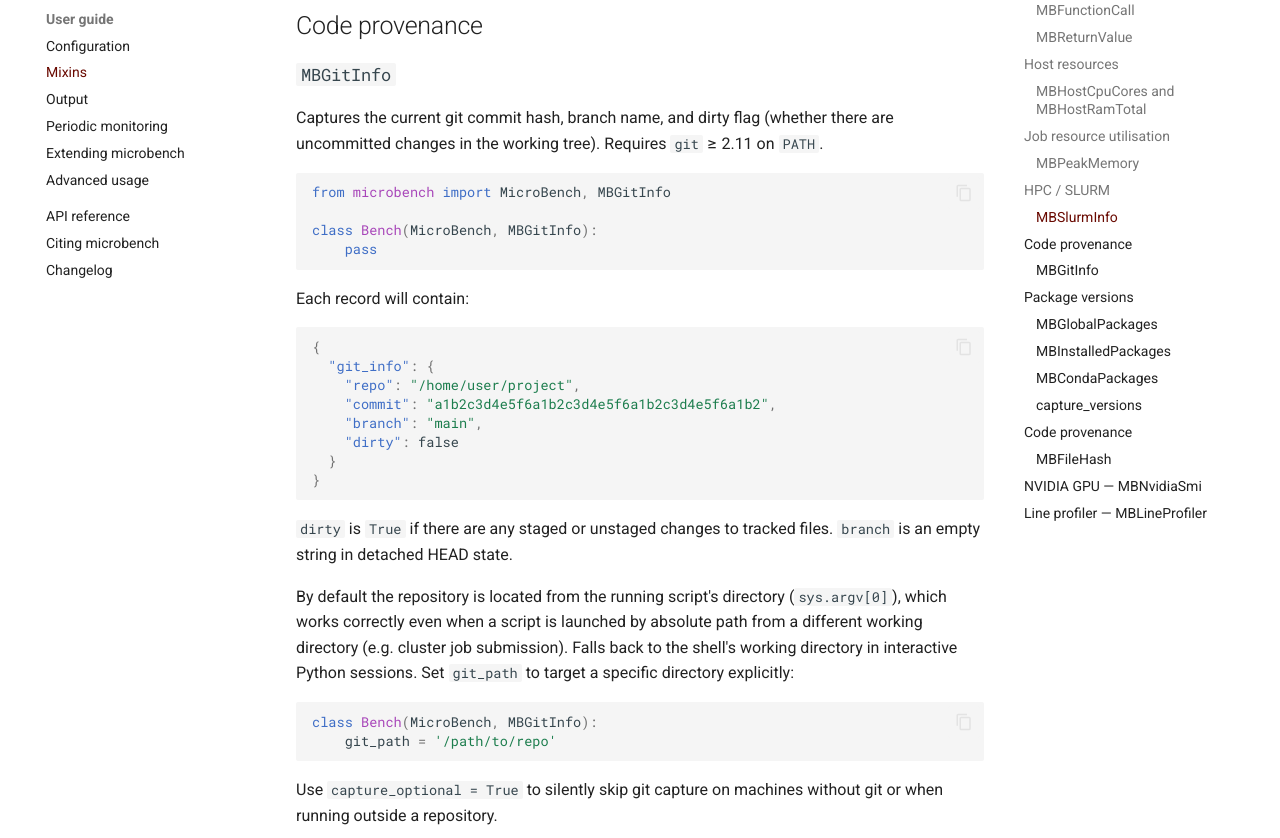
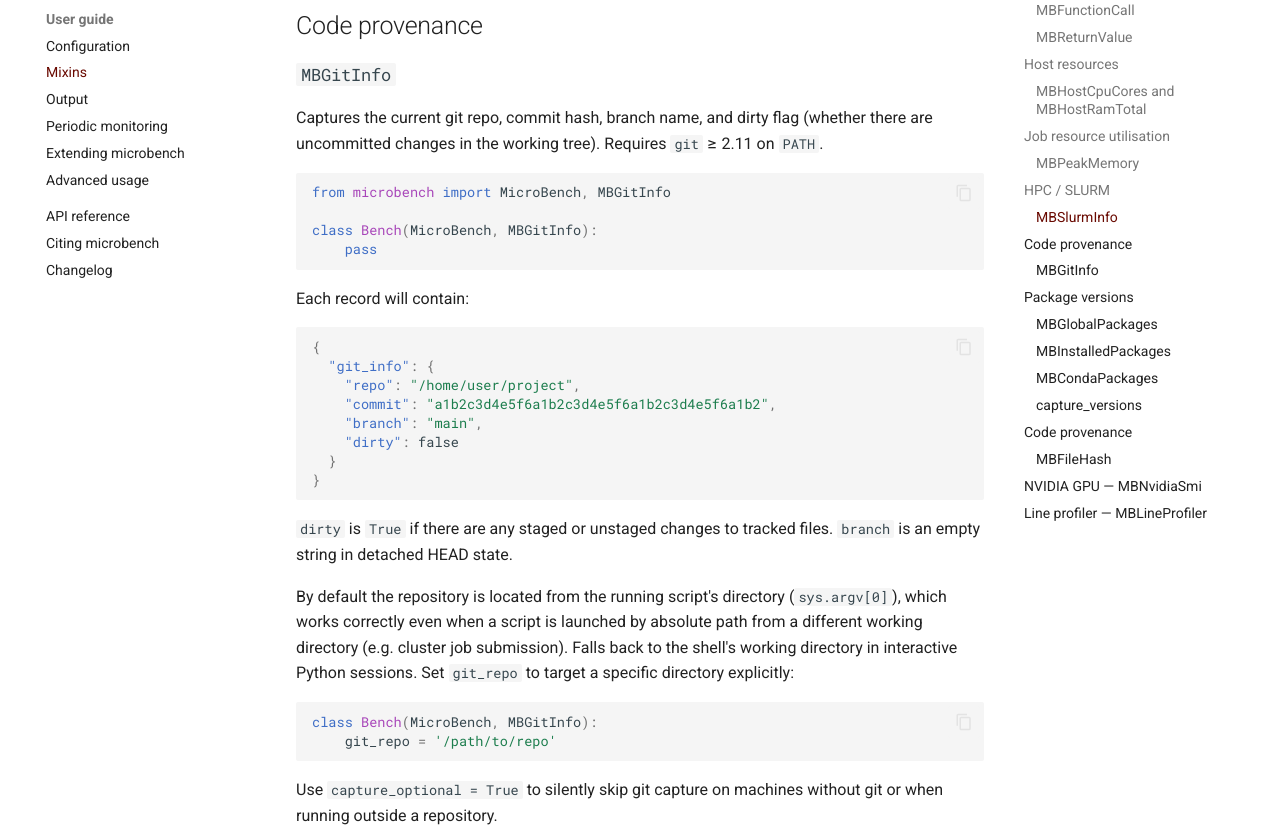
Before and after one commit to alubbock/microbench, an MkDocs documentation site: the page built from docs/user-guide/mixins.md, in a window 1280 px wide and 1400 px high, scrolled down 4257 px. Shown: the part 152-990 px from the top of the window. Built offline with MkDocs 1.6.1 and Material for MkDocs 9.7.7, drawn with Linux system fonts in a browser that asks for light colours; comment, search, counter and statistics services are not loaded; the version menu is left out.

Commit message:
refactor: rename git_path to git_repo
git_path was ambiguous — could be read as the path to the git binary.
git_repo makes it clear the attribute specifies a repository directory.

````diff
--- a/docs/user-guide/mixins.md
+++ b/docs/user-guide/mixins.md
@@ -29,7 +29,7 @@ combine any number of microbench mixins without conflicts, and their
 | `MBHostRamTotal` | `ram_total` (bytes) | psutil |
 | `MBPeakMemory` | `peak_memory_bytes` | — |
 | `MBSlurmInfo` | `slurm` dict of all `SLURM_*` env vars (empty dict if not in a SLURM job) | — |
-| `MBGitInfo` | `git_info` dict with `commit`, `branch`, `dirty` | `git` ≥ 2.11 on PATH |
+| `MBGitInfo` | `git_info` dict with `repo`, `commit`, `branch`, `dirty` | `git` ≥ 2.11 on PATH |
 | `MBGlobalPackages` | `package_versions` for every package in the caller's global scope | — |
 | `MBInstalledPackages` | `package_versions` for every installed package | — |
 | `MBCondaPackages` | `conda_versions` for every package in the active conda environment | `conda` on PATH |
@@ -183,9 +183,9 @@ results['slurm'].apply(lambda s: s.get('job_id'))
 
 ### `MBGitInfo`
 
-Captures the current git commit hash, branch name, and dirty flag (whether
-there are uncommitted changes in the working tree). Requires `git` ≥ 2.11
-on `PATH`.
+Captures the current git repo, commit hash, branch name, and dirty flag
+(whether there are uncommitted changes in the working tree). Requires
+`git` ≥ 2.11 on `PATH`.
 
 ```python
 from microbench import MicroBench, MBGitInfo
@@ -214,11 +214,11 @@ By default the repository is located from the running script's directory
 (`sys.argv[0]`), which works correctly even when a script is launched by
 absolute path from a different working directory (e.g. cluster job
 submission). Falls back to the shell's working directory in interactive
-Python sessions. Set `git_path` to target a specific directory explicitly:
+Python sessions. Set `git_repo` to target a specific directory explicitly:
 
 ```python
 class Bench(MicroBench, MBGitInfo):
-    git_path = '/path/to/repo'
+    git_repo = '/path/to/repo'
 ```
 
 Use `capture_optional = True` to silently skip git capture on machines
````
Also changed, not shown: CHANGELOG.md (+1 -1 lines), microbench/__init__.py (+7 -6 lines), 1 other file.
